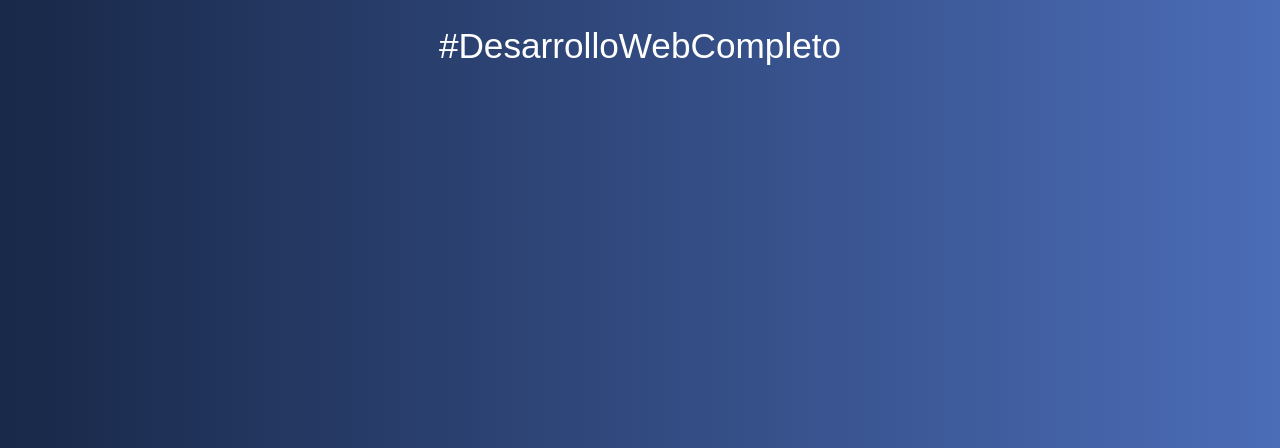
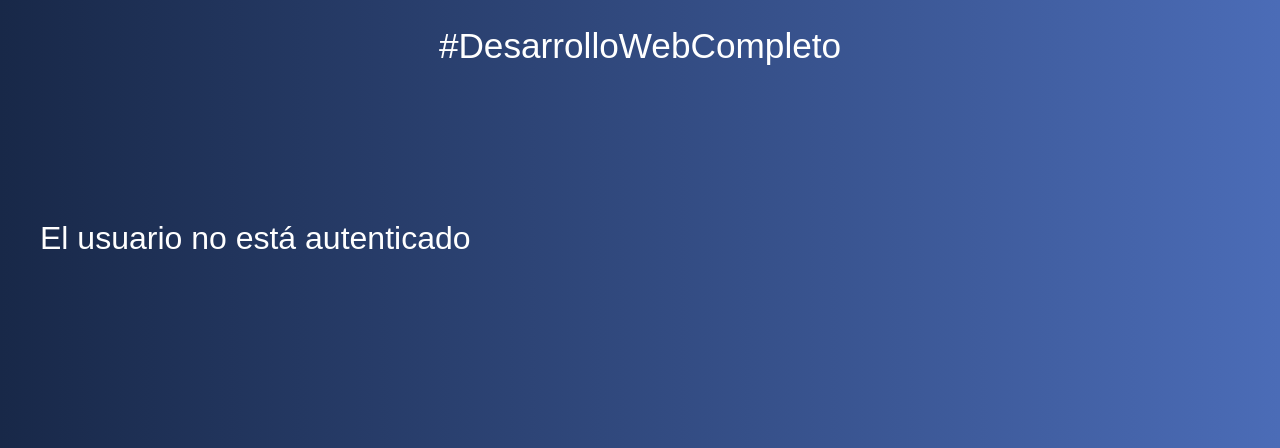
Before and after one commit to Alexis-j/IntroduccionPHP_inicio, a PHP site: page /16-types.php in a window 1280 px wide. Shown: the part 259-707 px from the top of the page. Run offline with PHP 8.4, Linux system fonts and the light colour scheme.

Commit message:
php require incluide

```diff
--- a/16-types.php
+++ b/16-types.php
@@ -1,7 +1,14 @@
 <?php include 'includes/header.php';
 
+function usuarioAutenticado(bool $autenticado) : string {
+    if($autenticado) {
+        return "El usuario está autenticado";
+    } else {
+        return "El usuario no está autenticado";
+    }
+}
 
-
-
+$usuario = usuarioAutenticado(false);
+echo $usuario;
 
 include 'includes/footer.php';
```
Also changed, not shown: 15-funciones.php (+8 -2 lines).
